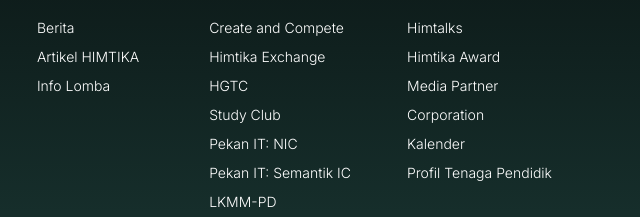
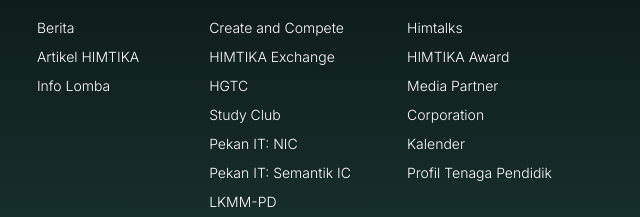
Before and after one commit to himtika/grand-design-himtika-09, a plain HTML site: page index.html in a window 1280 px wide. Shown: the part 2268-2485 px from the top of the page, 640-1280 px from the left. Drawn offline with nearby package versions, Linux system fonts and the light colour scheme.

Commit message:
chore(footer): change cnc nav url

```diff
--- a/index.html
+++ b/index.html
@@ -101,7 +101,7 @@
                                         <li class="dropdown">
                                             <a href="#">Agenda<i class="fas fa-chevron-down arrow"></i></a>
                                             <ul class="sub_menu">
-                                                <li><a href="https://himtika.cs.unsika.ac.id/himtika-awards/">Himtika Awards</a></li>
+                                                <li><a href="https://himtika.cs.unsika.ac.id/himtika-awards/">HIMTIKA Awards</a></li>
                                                 <li><a href="https://www.instagram.com/himtika_unsika/" target="_blank">Berita</a></li>
                                                 <li><a href="https://himtika.cs.unsika.ac.id/hikode/">Artikel HIMTIKA</a></li>
                                                 <li><a href="https://www.instagram.com/cnc_himtika/" target="_blank">Info Lomba</a></li>
@@ -113,7 +113,7 @@
                                         <li class="dropdown"><a href="#">Events<i
                                                     class="fas fa-chevron-down arrow"></i></a>
                                             <ul class="sub_menu">
-                                                <li><a href="https://himtika.cs.unsika.ac.id/open-project/" target="_blank">Create and Compete</a></li>
+                                                <li><a href="https://himtika.cs.unsika.ac.id/cnc/" target="_blank">Create and Compete</a></li>
                                                 <li><a href="https://himtika.cs.unsika.ac.id/hi-link/" target="_blank">Hi-Link: HE</a></li>
                                                 <li><a href="https://himtika.cs.unsika.ac.id/hi-link/" target="_blank">Hi-Link: HGTC</a></li>
                                                 <li><a href="https://himtika.cs.unsika.ac.id/studyclub/" target="_blank">Study Club</a></li>
@@ -471,8 +471,8 @@
                                 <div>
                                     <h3 class="group-title">Event</h3>
                                     <ul class="group-list">
-                                        <li><a href="https://himtika.cs.unsika.ac.id/open-project/" target="_blank">Create and Compete</a></li>
-                                        <li><a href="https://himtika.cs.unsika.ac.id/himtika-exchange/" target="_blank">Himtika Exchange</a></li>
+                                        <li><a href="https://himtika.cs.unsika.ac.id/cnc/" target="_blank">Create and Compete</a></li>
+                                        <li><a href="https://himtika.cs.unsika.ac.id/himtika-exchange/" target="_blank">HIMTIKA Exchange</a></li>
                                         <li><a href="https://himtika.cs.unsika.ac.id/hgtc/" target="_blank">HGTC</a></li>
                                         <li><a href="https://himtika.cs.unsika.ac.id/studyclub/" target="_blank">Study Club</a></li>
                                         <li><a href="https://himtika.cs.unsika.ac.id/pekan-it/" target="_blank">Pekan IT: NIC</a></li>
@@ -489,7 +489,7 @@
                                     <h3 class="group-title aplikasi-publik">Aplikasi Publik</h3>
                                     <ul class="group-list">
                                         <li><a href="https://himtalks.vercel.app/himtalks" target="_blank">Himtalks</a></li>
-                                        <li><a href="https://himtika.cs.unsika.ac.id/himtika-awards/" target="_blank">Himtika Award</a></li>
+                                        <li><a href="https://himtika.cs.unsika.ac.id/himtika-awards/" target="_blank">HIMTIKA Award</a></li>
                                         <li><a href="https://himtika.cs.unsika.ac.id/media-partner/" target="_blank">Media Partner</a></li>
                                         <li><a href="https://himtika.cs.unsika.ac.id/corporation/" target="_blank">Corporation</a></li>
                                         <li><a href="https://himtika.cs.unsika.ac.id/kalender/" target="_blank">Kalender</a></li>
```
